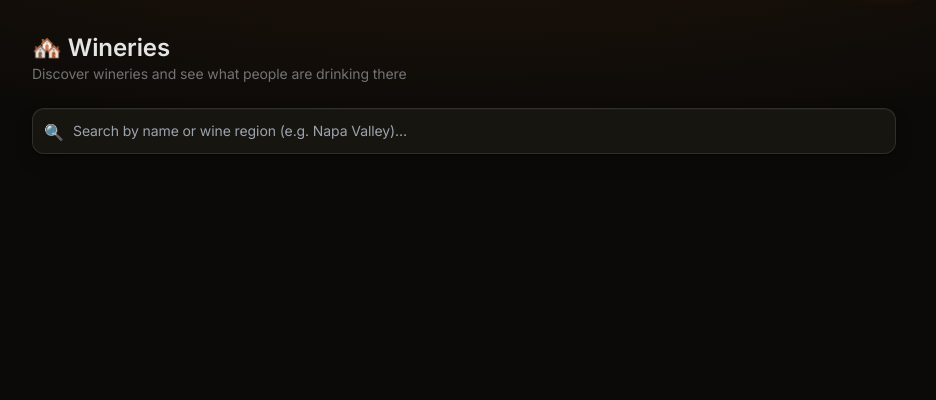
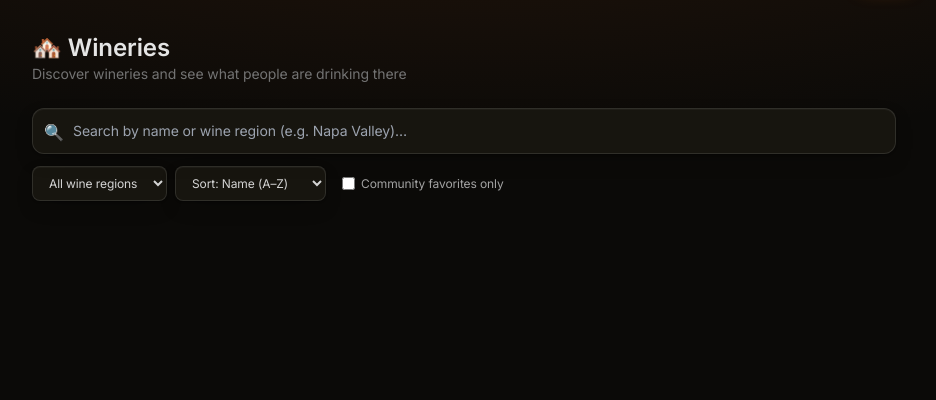
Before and after one commit to BUTTERGANG/WINE, a FastAPI app: page /wineries in a window 1280 px wide. Shown: the part 57-457 px from the top of the page, without its empty margins (176-1112 px from the left). Run offline with FastAPI, Linux system fonts and the light colour scheme; data comes from the database, SQL or seed files in the repository; data that the repository does not hold is empty; some libraries are stand-ins or nearby versions.

Commit message:
Wineries tab: filter search results by region, tastings, sort
- Region dropdown (240 wine regions with counts) from new
  GET /api/wineries/regions
- "Community favorites only" toggle — wineries with tasting notes
- Sort by name or most tastings
- Filters compose with the text query and each other; browsing by
  filter alone works with no query typed
- Result-count header, Clear button, region + tasting badges on cards
- /api/wineries/search gains region / has_tastings / sort params;
  external (Google/OSM) fallback now only runs for plain text queries

Co-Authored-By: Claude Sonnet 5 <noreply@anthropic.com>
Claude-Session: https://claude.ai/code/session_01BB2TBhywTenXAN1X6dfwgL

```diff
--- a/backend/services/wineries.py
+++ b/backend/services/wineries.py
@@ -5,11 +5,12 @@ from typing import Optional
 
 import httpx
 
-from sqlalchemy import select, or_
+from sqlalchemy import select, or_, func
 from sqlalchemy.ext.asyncio import AsyncSession
 
 from backend.config import settings
 from backend.models.location import Location
+from backend.models.wine import TastingNote
 
 
 GOOGLE_PLACES_BASE = "https://places.googleapis.com/v1"
@@ -228,8 +229,28 @@ async def search_vineyards_nominatim(query: str, limit: int = 10) -> list[dict]:
     return []
 
 
-async def search_local_wineries(db: AsyncSession, query: str = "", limit: int = 30) -> list[Location]:
-    """Search wineries already in the local DB."""
+async def search_local_wineries(
+    db: AsyncSession,
+    query: str = "",
+    limit: int = 30,
+    *,
+    region: str = "",
+    has_tastings: bool = False,
+    sort: str = "name",
+) -> list[Location]:
+    """Search wineries already in the local DB.
+
+    Filters: ``region`` (exact match on state_or_region), ``has_tastings``
+    (only wineries with community tasting notes). ``sort`` is "name" or
+    "tastings".
+    """
+    tn_count = (
+        select(func.count(TastingNote.id))
+        .where(TastingNote.location_id == Location.id)
+        .correlate(Location)
+        .scalar_subquery()
+    )
+
     stmt = select(Location).where(Location.venue_type == "winery")
 
     if query:
@@ -243,9 +264,31 @@ async def search_local_wineries(db: AsyncSession, query: str = "", limit: int =
             )
         )
 
-    stmt = stmt.order_by(Location.name).limit(limit)
+    if region:
+        stmt = stmt.where(Location.state_or_region == region)
+
+    if has_tastings:
+        stmt = stmt.where(tn_count > 0)
+
+    if sort == "tastings":
+        stmt = stmt.order_by(tn_count.desc(), Location.name)
+    else:
+        stmt = stmt.order_by(Location.name)
+
+    stmt = stmt.limit(limit)
     result = await db.execute(stmt)
     return list(result.scalars().all())
+
+
+async def list_winery_regions(db: AsyncSession) -> list[dict]:
+    """Distinct wine regions with a winery count, for filter dropdowns."""
+    rows = await db.execute(
+        select(Location.state_or_region, func.count())
+        .where(Location.venue_type == "winery", Location.state_or_region != "")
+        .group_by(Location.state_or_region)
+        .order_by(Location.state_or_region)
+    )
+    return [{"region": r, "count": n} for r, n in rows.all()]
 
 
 async def import_wineries_to_db(
--- a/backend/templates/location/wineries.html
+++ b/backend/templates/location/wineries.html
@@ -14,13 +14,35 @@
         {% endif %}
     </div>
 
-    <!-- Search -->
-    <div class="relative mb-6">
-        <input type="text" id="winery-search" placeholder="Search by name or wine region (e.g. Napa Valley)…"
-            class="w-full bg-neutral-900 border border-neutral-700 rounded-xl px-4 py-3 pl-10 text-sm focus:border-wine-500 focus:outline-none"
-            oninput="searchWineries(this.value)"
-            autocomplete="off">
-        <span class="absolute left-3 top-3 text-neutral-500">🔍</span>
+    <!-- Search + filters -->
+    <div class="mb-6">
+        <div class="relative">
+            <input type="text" id="winery-search" placeholder="Search by name or wine region (e.g. Napa Valley)…"
+                class="w-full bg-neutral-900 border border-neutral-700 rounded-xl px-4 py-3 pl-10 text-sm focus:border-wine-500 focus:outline-none"
+                oninput="runSearch()"
+                autocomplete="off">
+            <span class="absolute left-3 top-3 text-neutral-500">🔍</span>
+        </div>
+
+        <div class="flex flex-wrap items-center gap-2 mt-3">
+            <select id="filter-region" onchange="runSearch()"
+                class="bg-neutral-900 border border-neutral-700 rounded-lg px-3 py-2 text-xs text-neutral-300 focus:border-wine-500 focus:outline-none">
+                <option value="">All wine regions</option>
+            </select>
+            <select id="filter-sort" onchange="runSearch()"
+                class="bg-neutral-900 border border-neutral-700 rounded-lg px-3 py-2 text-xs text-neutral-300 focus:border-wine-500 focus:outline-none">
+                <option value="name">Sort: Name (A–Z)</option>
+                <option value="tastings">Sort: Most tastings</option>
+            </select>
+            <label class="flex items-center gap-1.5 text-xs text-neutral-400 px-2 py-2 cursor-pointer select-none">
+                <input type="checkbox" id="filter-tastings" onchange="runSearch()" class="accent-wine-500">
+                Community favorites only
+            </label>
+            <button type="button" id="filter-clear" onclick="clearFilters()"
+                class="hidden text-xs text-neutral-500 hover:text-wine-400 underline px-2 py-2">Clear</button>
+        </div>
+
+        <div id="winery-count" class="mt-3 text-xs text-neutral-500 hidden"></div>
         <div id="winery-results" class="mt-2 space-y-2"></div>
     </div>
 
@@ -53,39 +75,95 @@
 
 <script>
 let searchTimer;
+const esc = s => { const d = document.createElement('div'); d.textContent = s == null ? '' : s; return d.innerHTML; };
 
-function searchWineries(q) {
+// Populate the region dropdown once.
+fetch('/api/wineries/regions')
+    .then(r => r.json())
+    .then(data => {
+        const sel = document.getElementById('filter-region');
+        (data.regions || []).forEach(r => {
+            const o = document.createElement('option');
+            o.value = r.region;
+            o.textContent = `${r.region} (${r.count})`;
+            sel.appendChild(o);
+        });
+    })
+    .catch(() => {});
+
+function currentFilters() {
+    return {
+        q: document.getElementById('winery-search').value.trim(),
+        region: document.getElementById('filter-region').value,
+        sort: document.getElementById('filter-sort').value,
+        tastings: document.getElementById('filter-tastings').checked,
+    };
+}
+
+function runSearch() {
     clearTimeout(searchTimer);
-    if (q.length < 1) {
-        document.getElementById('winery-results').innerHTML = '';
+    const f = currentFilters();
+    const active = f.q || f.region || f.tastings;
+    document.getElementById('filter-clear').classList.toggle('hidden', !(f.region || f.tastings || f.sort !== 'name'));
+
+    const results = document.getElementById('winery-results');
+    const countEl = document.getElementById('winery-count');
+    if (!active) {
+        results.innerHTML = '';
+        countEl.classList.add('hidden');
         return;
     }
+
     searchTimer = setTimeout(() => {
-        fetch('/api/wineries/search?q=' + encodeURIComponent(q))
+        const params = new URLSearchParams();
+        if (f.q) params.set('q', f.q);
+        if (f.region) params.set('region', f.region);
+        if (f.tastings) params.set('has_tastings', 'true');
+        params.set('sort', f.sort);
+
+        fetch('/api/wineries/search?' + params.toString())
             .then(r => r.json())
             .then(data => {
                 const items = data.results || [];
-                const container = document.getElementById('winery-results');
+                countEl.textContent = items.length
+                    ? `${items.length}${items.length === 60 ? '+' : ''} winer${items.length === 1 ? 'y' : 'ies'}`
+                      + (f.region ? ` in ${f.region}` : '')
+                    : '';
+                countEl.classList.toggle('hidden', !items.length);
+
                 if (!items.length) {
-                    container.innerHTML = '<div class="text-neutral-600 text-sm text-center py-4">No wineries found. Try importing from the region!</div>';
+                    results.innerHTML = '<div class="text-neutral-600 text-sm text-center py-6">No wineries match these filters.</div>';
                     return;
                 }
-                container.innerHTML = items.map(w => `
+                results.innerHTML = items.map(w => `
                     <a href="/venue/${w.id || '#'}" class="block bg-neutral-900 rounded-xl p-4 border border-neutral-800 hover:border-neutral-700 transition ${!w.id ? 'opacity-60' : ''}">
                         <div class="flex items-start gap-3">
                             <div class="text-2xl">🏘️</div>
-                            <div>
-                                <div class="font-medium">${w.name} ${!w.local ? '<span class="text-xs text-neutral-500">(not imported)</span>' : ''}</div>
-                                ${w.address ? `<div class="text-xs text-neutral-500 mt-0.5">${w.address.slice(0, 100)}</div>` : ''}
-                                ${w.description ? `<div class="text-xs text-neutral-600 mt-1">${w.description.slice(0, 120)}</div>` : ''}
-                                ${w.website ? `<div class="text-xs text-neutral-500 mt-1">🔗 ${w.website}</div>` : ''}
+                            <div class="min-w-0">
+                                <div class="font-medium">${esc(w.name)} ${!w.local ? '<span class="text-xs text-neutral-500">(not imported)</span>' : ''}</div>
+                                <div class="flex flex-wrap gap-1.5 mt-1">
+                                    ${w.region ? `<span class="text-[11px] bg-neutral-800 text-neutral-300 rounded px-1.5 py-0.5">📍 ${esc(w.region)}</span>` : ''}
+                                    ${w.tasting_count ? `<span class="text-[11px] bg-wine-500/15 text-wine-300 rounded px-1.5 py-0.5">🍷 ${w.tasting_count} tasting${w.tasting_count === 1 ? '' : 's'}</span>` : ''}
+                                </div>
+                                ${w.address && w.address !== w.region ? `<div class="text-xs text-neutral-500 mt-1">${esc(w.address.slice(0, 100))}</div>` : ''}
+                                ${w.website ? `<div class="text-xs text-neutral-500 mt-1 truncate">🔗 ${esc(w.website)}</div>` : ''}
                             </div>
                         </div>
                         ${w.id ? `<div class="mt-2 text-right"><span class="text-xs text-wine-400">View winery →</span></div>` : ''}
                     </a>
                 `).join('');
+            })
+            .catch(() => {
+                results.innerHTML = '<div class="text-neutral-600 text-sm text-center py-6">Search failed — try again.</div>';
             });
-    }, 300);
+    }, 250);
+}
+
+function clearFilters() {
+    document.getElementById('filter-region').value = '';
+    document.getElementById('filter-sort').value = 'name';
+    document.getElementById('filter-tastings').checked = false;
+    runSearch();
 }
 
 function showImportForm() {
```
Also changed, not shown: backend/routers/wineries.py (+33 -3 lines).
